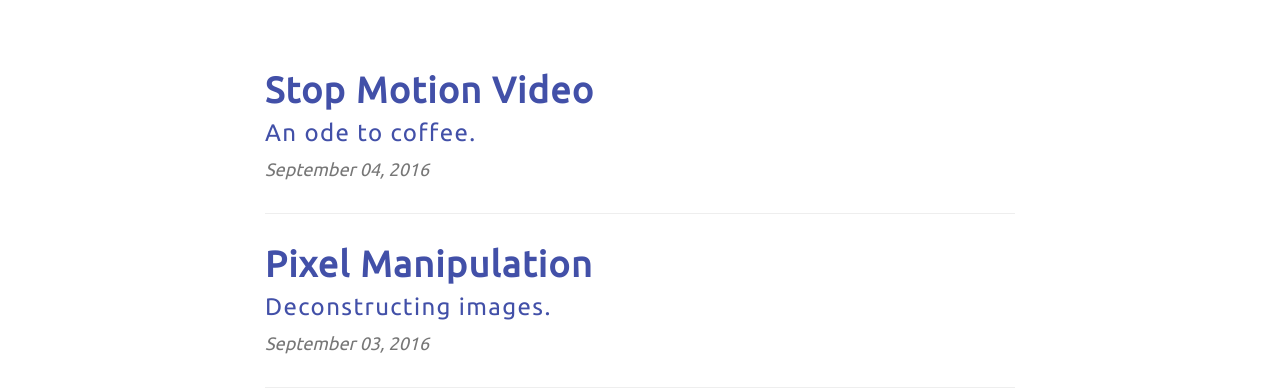
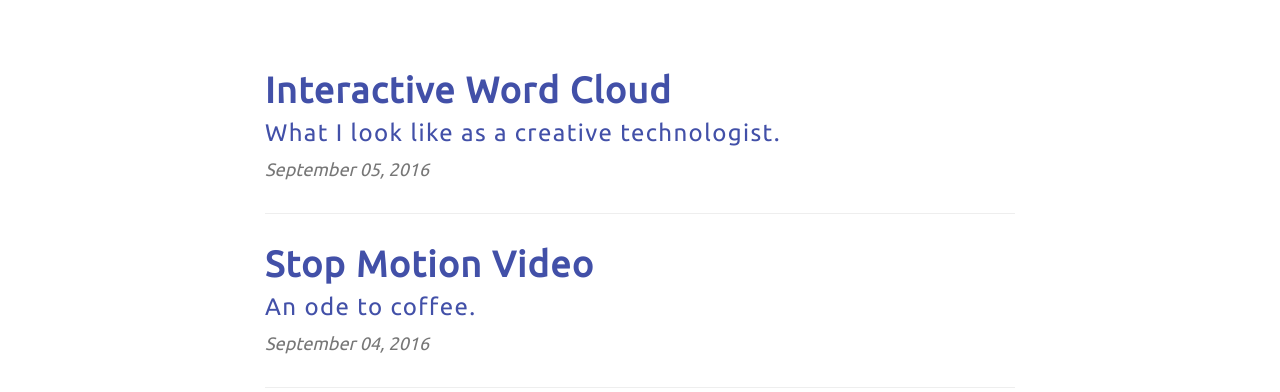
Before and after one commit to rsfarkas/cashmerehoodie, a website: page index.html in a window 1280 px wide. Shown: the part 810-1202 px from the top of the page. Drawn offline with nearby package versions, Linux system fonts and the light colour scheme.

Commit message:
blog post 5

```diff
--- a/index.html
+++ b/index.html
@@ -89,6 +89,18 @@
     <div class="container">
         <div class="row">
             <div class="col-lg-8 col-lg-offset-2 col-md-10 col-md-offset-1">
+                 <div class="post-preview">
+                    <a href="posts/post5.html">
+                        <h2 class="post-title">
+                            Interactive Word Cloud
+                        </h2>
+                        <h3 class="post-subtitle">
+                           What I look like as a creative technologist.
+                        </h3>
+                    </a>
+                    <p class="post-meta">September 05, 2016</p>
+                </div>
+                <hr>
                <div class="post-preview">
                     <a href="posts/post4.html">
                         <h2 class="post-title">
@@ -136,7 +148,7 @@
                     </a>
                     <p class="post-meta">September 01, 2016</p>
                 </div>
-                <hr>
+                    <hr>
                 <div class="post-preview">
                     <a href="posts/post.html">
                         <h2 class="post-title">
```
Also changed, not shown: posts/post3.html (+1 -1 lines).
